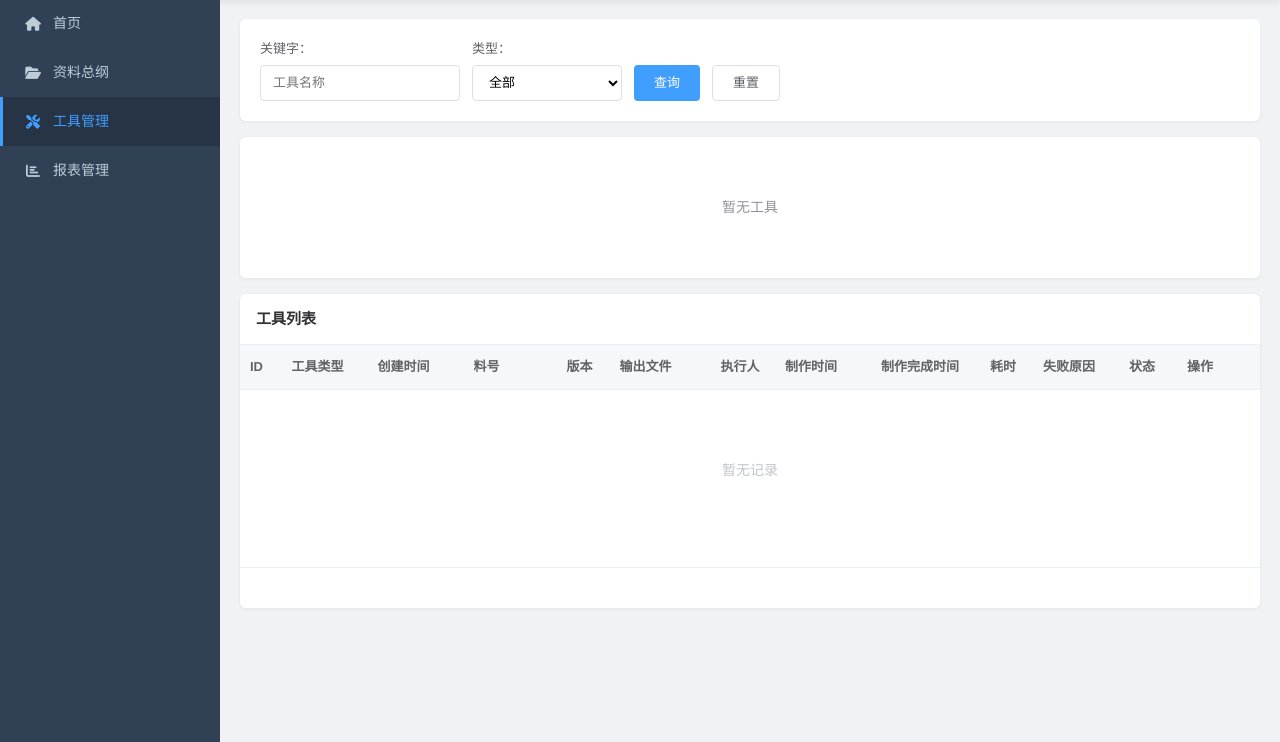
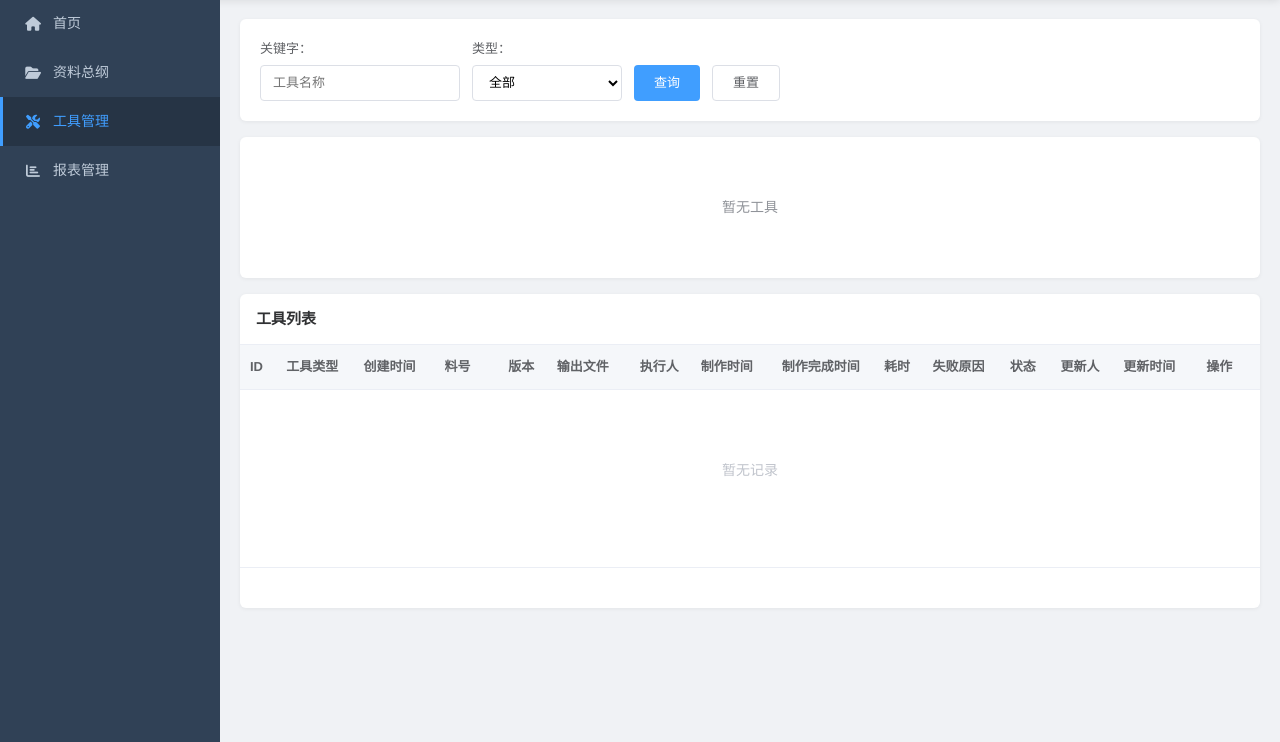
Before and after one commit to heruipeng/pcb-material-system, a Django app: page /tools/ in a window 1280 px wide. Shown: the part 65-807 px from the top of the page. Run offline with Django 4.2, Linux system fonts and the light colour scheme; the visitor is signed in with stand-in values (Sample User, id 1); data that the repository does not hold is empty; parts of the project's set-up code (start-up, migrations or seed data) failed here and were passed over.

Commit message:
feat: 新增更新时间/更新人栏位 + 更新按钮
1. ToolExecution 模型新增 updated_at(更新时间) 和 updated_by(更新人)
2. API 新增 update_execution 接口
3. 表格新增更新人、更新时间两列
4. 操作栏新增更新按钮

```diff
--- a/templates/tools/tool_list.html
+++ b/templates/tools/tool_list.html
@@ -62,11 +62,13 @@
                 <th style="width:60px;">耗时</th>
                 <th style="width:100px;">失败原因</th>
                 <th style="width:70px;">状态</th>
-                <th style="width:120px;">操作</th>
+                <th style="width:80px;">更新人</th>
+                <th style="width:130px;">更新时间</th>
+                <th style="width:140px;">操作</th>
             </tr>
         </thead>
         <tbody id="executionTable">
-            <tr><td colspan="13"><div class="empty-state"><p>加载中...</p></div></td></tr>
+            <tr><td colspan="15"><div class="empty-state"><p>加载中...</p></div></td></tr>
         </tbody>
     </table>
     <div class="pagination-bar" id="execPagination"></div>
@@ -101,11 +103,13 @@ function loadExecutions() {
                         + '<td>' + (e.duration ? e.duration + 's' : '-') + '</td>'
                         + '<td style="color:#F56C6C;font-size:11px;">' + (e.failure_reason || (e.error_message ? e.error_message.substring(0,20) : '-')) + '</td>'
                         + '<td><span class="tag" style="color:' + (statusColor[e.status] || '#909399') + ';font-size:11px;">' + (statusName[e.status] || e.status) + '</span></td>'
+                        + '<td>' + (e.updated_by_name || '-') + '</td>'
+                        + '<td>' + (e.updated_at ? new Date(e.updated_at).toLocaleString('zh-CN') : '-') + '</td>'
                         + '<td>' + getActionButtons(e) + '</td>'
                         + '</tr>';
                 }).join('');
                 renderExecPagination(d.count);
-            } else { tb.innerHTML = '<tr><td colspan="13"><div class="empty-state"><p>暂无记录</p></div></td></tr>'; document.getElementById('execPagination').innerHTML = ''; }
+            } else { tb.innerHTML = '<tr><td colspan="15"><div class="empty-state"><p>暂无记录</p></div></td></tr>'; document.getElementById('execPagination').innerHTML = ''; }
         });
 }
 
@@ -129,6 +133,7 @@ function doReset() { document.getElementById('searchKeyword').value=''; document
 function getActionButtons(e) {
     var btns = '<div style="display:flex;gap:4px;white-space:nowrap;">';
     btns += '<button class="btn btn-success btn-sm" onclick="viewOutputs(' + e.id + ')"><i class="fas fa-file-alt"></i> 输出</button>';
+    btns += '<button class="btn btn-primary btn-sm" onclick="updateExecution(' + e.id + ')"><i class="fas fa-edit"></i> 更新</button>';
     if (e.status !== 'recycled') {
         btns += '<button class="btn btn-sm" style="background:#909399;color:#fff;" onclick="recycleExecution(' + e.id + ')"><i class="fas fa-recycle"></i> 回收</button>';
     }
@@ -163,6 +168,23 @@ function recycleExecution(id) {
         hideLoading();
         if (d.status) { loadExecutions(); }
         else { alert('回收失败：' + (d.error || '未知错误')); }
+    }).catch(function(err) {
+        hideLoading();
+        alert('请求失败');
+        console.error(err);
+    });
+}
+
+function updateExecution(id) {
+    if (!confirm('确认更新此执行记录？')) return;
+    showLoading('更新中...');
+    fetch('/api/tools/executions/' + id + '/update_execution/', {
+        method: 'POST',
+        headers: {'Content-Type': 'application/json', 'X-CSRFToken': getCsrf()}
+    }).then(r => r.json()).then(d => {
+        hideLoading();
+        if (d.success) { alert('更新成功！'); loadExecutions(); }
+        else { alert('更新失败：' + (d.error || '未知错误')); }
     }).catch(function(err) {
         hideLoading();
         alert('请求失败');
--- a/tools/models.py
+++ b/tools/models.py
@@ -97,6 +97,10 @@ class ToolExecution(models.Model):
     failure_reason = models.CharField('失败原因', max_length=500, blank=True)
 
     created_at = models.DateTimeField('创建时间', auto_now_add=True)
+    updated_at = models.DateTimeField('更新时间', auto_now=True)
+    updated_by = models.ForeignKey(settings.AUTH_USER_MODEL, on_delete=models.SET_NULL,
+                                   null=True, blank=True, related_name='updated_executions',
+                                   verbose_name='更新人')
 
     class Meta:
         verbose_name = '工具执行记录'
--- a/tools/serializers.py
+++ b/tools/serializers.py
@@ -32,6 +32,7 @@ class ToolExecutionSerializer(serializers.ModelSerializer):
     material_serial_no = serializers.CharField(source='material.serial_no', read_only=True)
     material_no = serializers.CharField(source='material.material_no', read_only=True)
     material_version = serializers.CharField(source='material.version_code', read_only=True)
+    updated_by_name = serializers.CharField(source='updated_by.username', read_only=True)
 
     class Meta:
         model = ToolExecution
@@ -41,7 +42,7 @@ class ToolExecutionSerializer(serializers.ModelSerializer):
             'params', 'status', 'status_display', 'input_files', 'output_files',
             'output_data', 'executor', 'executor_name', 'started_at',
             'completed_at', 'duration', 'log_output', 'error_message',
-            'failure_reason', 'created_at'
+            'failure_reason', 'created_at', 'updated_at', 'updated_by', 'updated_by_name'
         ]
 
 
```
Also changed, not shown: tools/views.py (+8 -0 lines).
